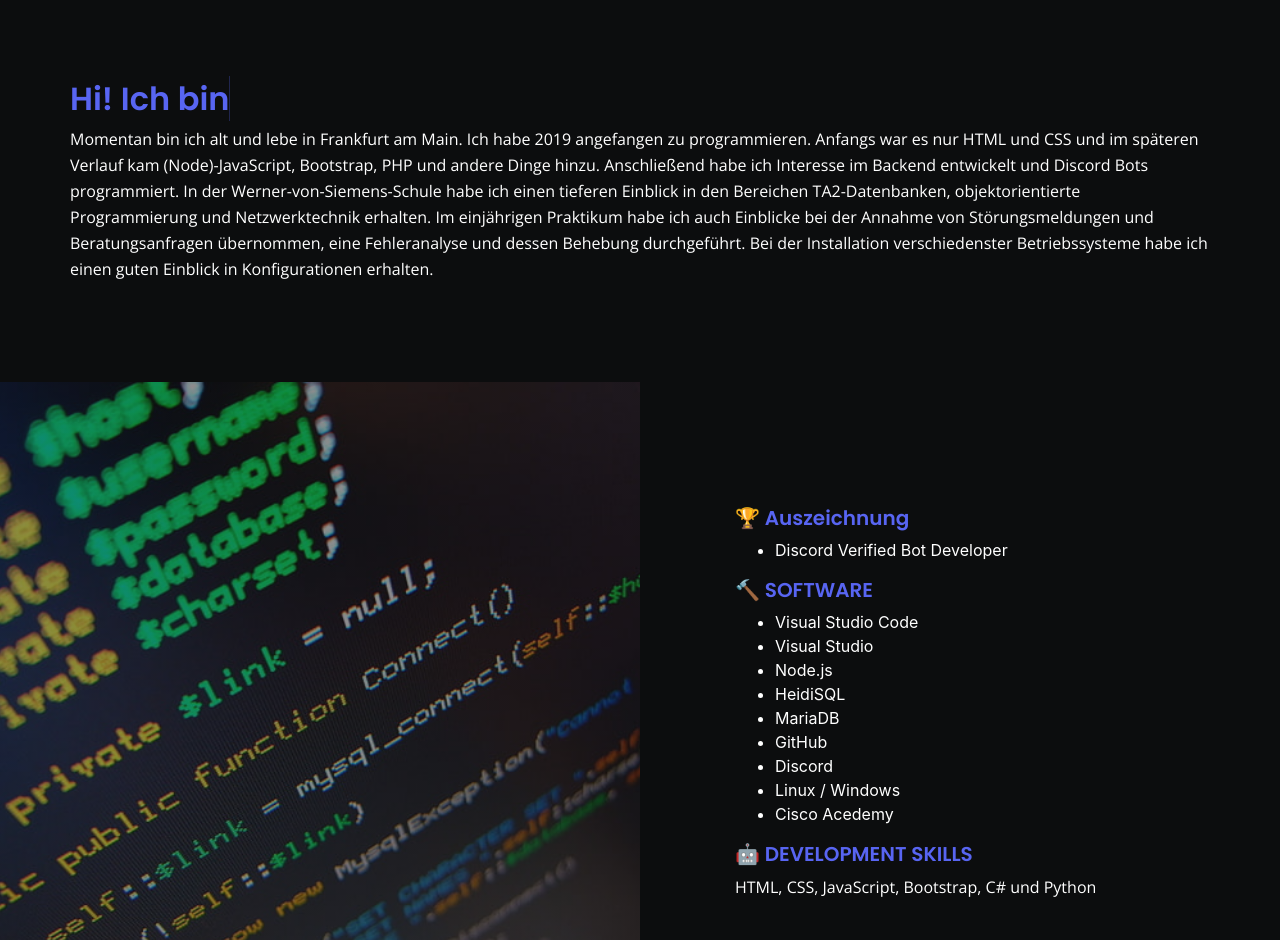
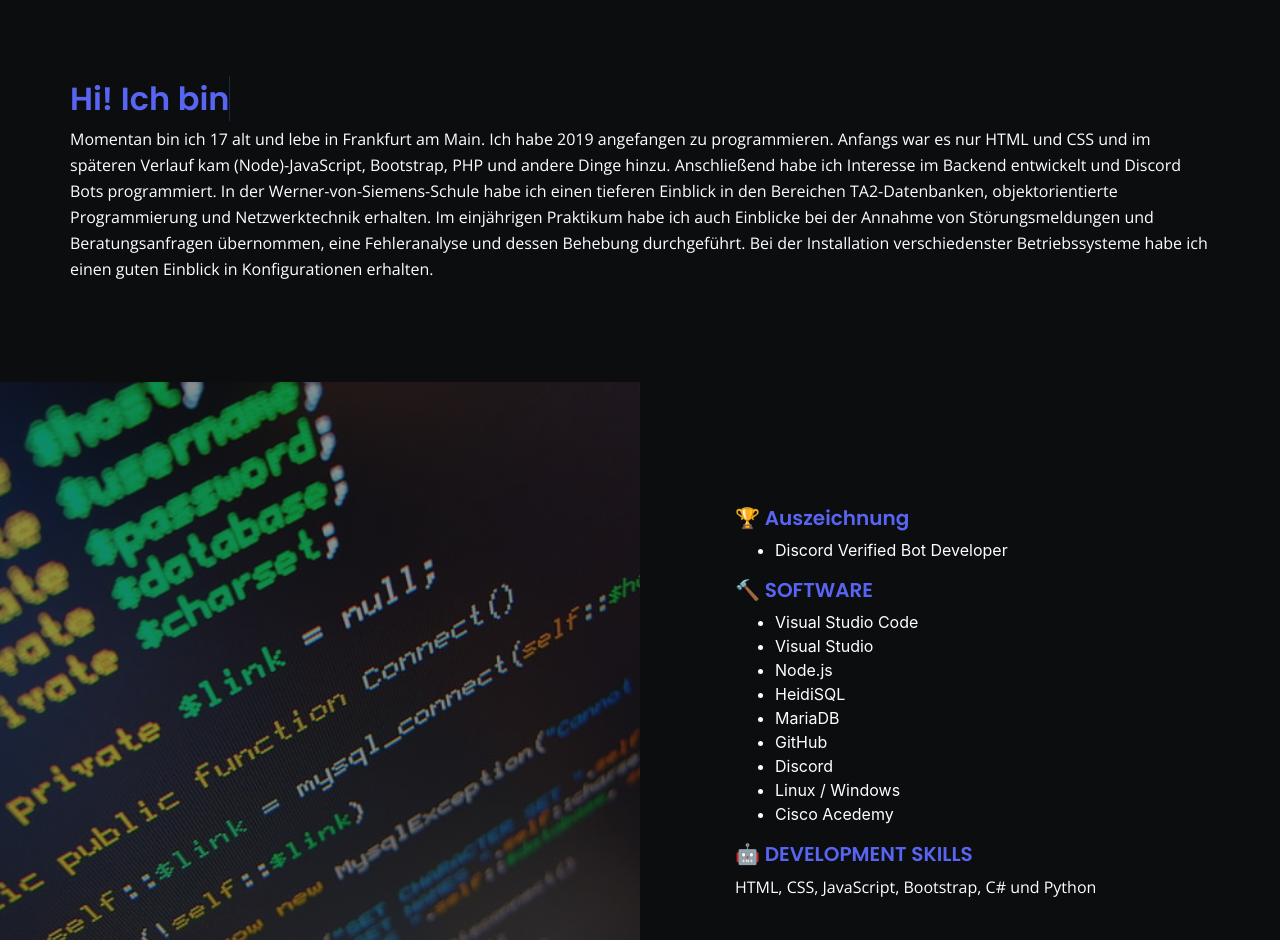
Before and after one commit to RayanItah/Website, a plain HTML site: page index.html in a window 1280 px wide. Shown: the part 780-1720 px from the top of the page. Drawn offline with nearby package versions, Linux system fonts and the light colour scheme.

Commit message:
verbessert

```diff
--- a/index.html
+++ b/index.html
@@ -109,6 +109,7 @@
         <div class="container">
             <div class="row">
                 <h2 aria-label="Hi! Ich bin ein Developer">Hi! Ich bin <span class="typewriter"></span></h2>
+                <p>Momentan bin ich <a id=age></a> alt und lebe in Frankfurt am Main. Ich habe 2019 angefangen zu programmieren. Anfangs war es nur HTML und CSS und im späteren Verlauf kam (Node)-JavaScript, Bootstrap, PHP und andere Dinge hinzu. Anschließend habe ich Interesse im Backend entwickelt und Discord Bots programmiert. In der Werner-von-Siemens-Schule habe ich einen tieferen Einblick in den Bereichen TA2-Datenbanken, objektorientierte Programmierung und Netzwerktechnik erhalten. Im einjährigen Praktikum habe ich auch Einblicke bei der Annahme von Störungsmeldungen und Beratungsanfragen übernommen, eine Fehleranalyse und dessen Behebung durchgeführt. Bei der Installation verschiedenster Betriebssysteme habe ich einen guten Einblick in Konfigurationen erhalten.</p>
                 <script>
                     const date = new Date();
                     const day = date.getDate()
@@ -118,7 +119,6 @@
                     if(day < 29 && month <= 6) document.getElementById('age').textContent = age - 1
                     else document.getElementById('age').textContent = age
                 </script>
-                <p>Momentan bin ich <a id="age"></a> alt und lebe in Frankfurt am Main. Ich habe 2019 angefangen zu programmieren. Anfangs war es nur HTML und CSS und im späteren Verlauf kam (Node)-JavaScript, Bootstrap, PHP und andere Dinge hinzu. Anschließend habe ich Interesse im Backend entwickelt und Discord Bots programmiert. In der Werner-von-Siemens-Schule habe ich einen tieferen Einblick in den Bereichen TA2-Datenbanken, objektorientierte Programmierung und Netzwerktechnik erhalten. Im einjährigen Praktikum habe ich auch Einblicke bei der Annahme von Störungsmeldungen und Beratungsanfragen übernommen, eine Fehleranalyse und dessen Behebung durchgeführt. Bei der Installation verschiedenster Betriebssysteme habe ich einen guten Einblick in Konfigurationen erhalten.</p>
             </div> <!-- end of row -->
         </div> <!-- end of container -->
     </div> <!-- end of basic-1 -->
```
